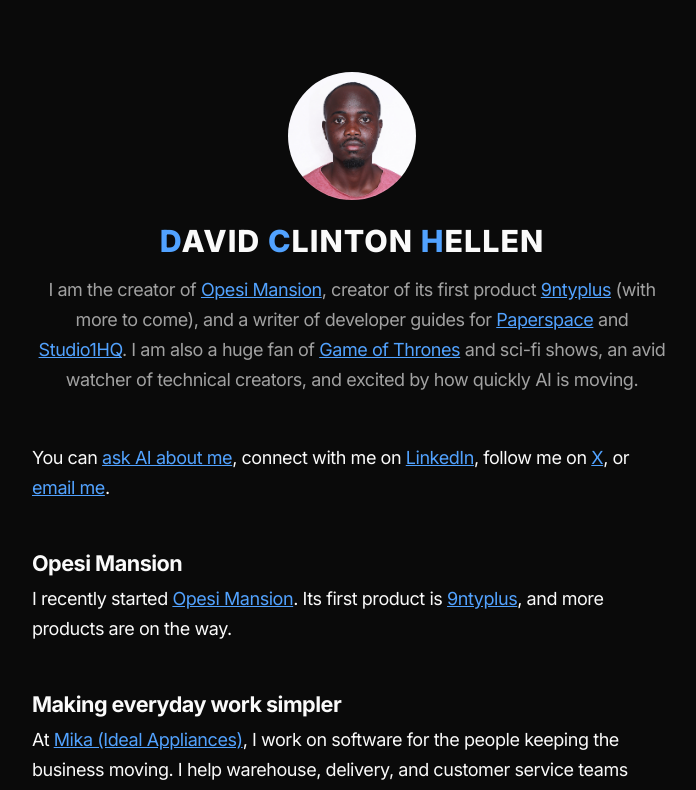
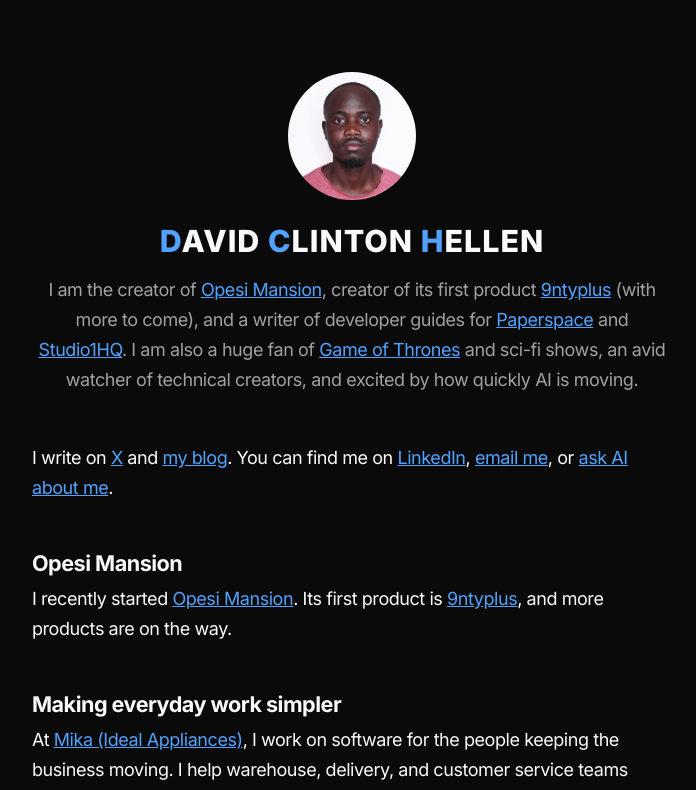
Before and after one commit to daveclinton/services-portfolio, a Next.js app: page / in a window 1280 px wide. Shown: the top 790 px of the page, without its empty margins (288-984 px from the left). Built offline with nearby package versions, Linux system fonts and the light colour scheme.

Commit message:
feat: add new tabs

```diff
--- a/app/page.tsx
+++ b/app/page.tsx
@@ -43,9 +43,10 @@ export default function Home() {
 
       <article className="home-story-article">
         <p id="links">
-          You can <Link href={askAi.href}>ask AI about me</Link>, connect with me on{" "}
-          <a href={socialLinks[1].href}>LinkedIn</a>, follow me on{" "}
-          <a href={socialLinks[2].href}>X</a>, or <a href={email.href}>email me</a>.
+          I write on <a href={socialLinks[2].href}>X</a> and{" "}
+          <a href={introduction.paperspaceWriting}>my blog</a>. You can find me on{" "}
+          <a href={socialLinks[1].href}>LinkedIn</a>, <a href={email.href}>email me</a>, or{" "}
+          <Link href={askAi.href}>ask AI about me</Link>.
         </p>
 
         <section>
```
